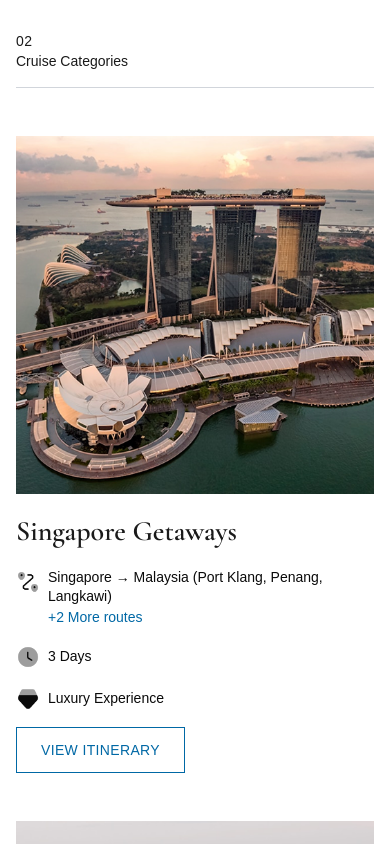
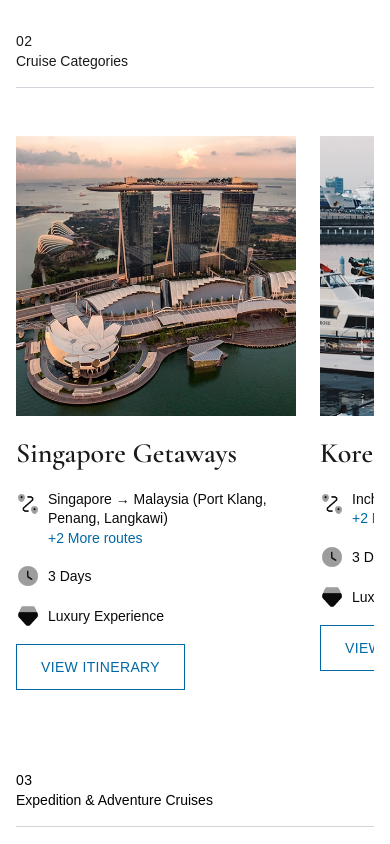
Before and after one commit to kynttt/Serenity-Cruise-Lines, a Vue app: page /cruise in a window 390 px wide. Shown: the part 1960-2804 px from the top of the page. Built offline with nearby package versions, Linux system fonts and the light colour scheme; a web font is replaced by a local one.

Commit message:
style: Cruise Page

```diff
--- a/src/components/cruise/AdventureCruise.vue
+++ b/src/components/cruise/AdventureCruise.vue
@@ -1,5 +1,5 @@
 <template>
-    <section class="md:py-20 py-10 bg-white  font-switzer">
+    <section class="md:py-20 py-8 bg-white  font-switzer">
       <div class="container mx-auto px-4">
         <!-- Section Header -->
         <div class="mb-12">
--- a/src/components/cruise/CruiseCategories.vue
+++ b/src/components/cruise/CruiseCategories.vue
@@ -8,58 +8,92 @@
           <hr class="border-gray-300" />
         </div>
 
-        <!-- Category Grid -->
-        <div class="grid md:grid-cols-3 gap-12">
+        <!-- ✅ Mobile Horizontal Scroll -->
+        <div class="flex md:hidden overflow-x-auto gap-6 pb-4 no-scrollbar">
+          <div
+            v-for="(item, index) in cruises"
+            :key="index"
+            class="flex-shrink-0 w-[280px] space-y-4"
+          >
+            <!-- Image -->
+            <img :src="item.image" :alt="item.title" class="w-full object-cover" />
+
+            <!-- Title -->
+            <h3 class="text-[28px] font-cormorant font-semibold">
+              {{ item.title }}
+            </h3>
+
+            <!-- Route Info -->
+            <div class="flex items-start gap-2 text-sm text-txtPrimary-color font-light">
+              <img
+                src="@/assets/icons/cruise-page/routing.png"
+                class="w-6 h-6 mt-[2px]"
+                alt="routing icon"
+              />
+              <p class="leading-snug">
+                {{ item.route }}<br />
+                <span class="text-primary font-light">{{ item.extraRoutes }}</span>
+              </p>
+            </div>
+
+            <!-- Meta -->
+            <div class="flex items-center gap-2 text-sm text-txtPrimary-color font-light">
+              <img
+                src="@/assets/icons/cruise-page/clock.png"
+                class="w-6 h-6"
+                alt="duration icon"
+              />
+              <p>{{ item.duration }}</p>
+            </div>
+
+            <div class="flex items-center gap-2 text-sm text-txtPrimary-color font-light">
+              <img
+                src="@/assets/icons/cruise-page/diamond.png"
+                class="w-6 h-6"
+                alt="experience icon"
+              />
+              <p>{{ item.experience }}</p>
+            </div>
+
+            <!-- Button -->
+            <button
+              class="mt-2 border border-primary text-primary px-6 py-3 uppercase text-sm tracking-wide font-normal hover:bg-primary hover:text-white transition-colors duration-300"
+            >
+              View Itinerary
+            </button>
+          </div>
+        </div>
+
+        <!-- ✅ Desktop Grid -->
+        <div class="hidden md:grid md:grid-cols-3 gap-12">
           <div
             v-for="(item, index) in cruises"
             :key="index"
             class="space-y-4"
           >
-            <!-- Image -->
             <img :src="item.image" :alt="item.title" class="w-full object-cover" />
+            <h3 class="text-[32px] font-cormorant font-semibold">{{ item.title }}</h3>
 
-            <!-- Title -->
-            <h3 class="text-[28px] md:text-[32px] font-cormorant font-semibold">
-              {{ item.title }}
-            </h3>
-
-            <!-- Route Info -->
-            <div class="flex items-start gap-2 text-sm md:text-xl text-txtPrimary-color font-light">
-              <img
-                src="@/assets/icons/cruise-page/routing.png"
-                class="md:w-10 md:h-10 w-6 h-6 mt-[2px]"
-                alt="routing icon"
-              />
+            <div class="flex items-start gap-2 text-xl text-txtPrimary-color font-light">
+              <img src="@/assets/icons/cruise-page/routing.png" class="w-10 h-10 mt-[2px]" />
               <p class="leading-snug">
                 {{ item.route }}<br />
-                <span class="text-primary text-sm md:text-base font-light">
-                  {{ item.extraRoutes }}
-                </span>
+                <span class="text-primary text-base font-light">{{ item.extraRoutes }}</span>
               </p>
             </div>
 
-            <!-- Meta -->
-            <div class="flex items-center gap-2 text-sm md:text-xl text-txtPrimary-color font-light">
-              <img
-                src="@/assets/icons/cruise-page/clock.png"
-                class="md:w-10 md:h-10 w-6 h-6 mt-[2px]"
-                alt="duration icon"
-              />
+            <div class="flex items-center gap-2 text-xl text-txtPrimary-color font-light">
+              <img src="@/assets/icons/cruise-page/clock.png" class="w-10 h-10 mt-[2px]" />
               <p>{{ item.duration }}</p>
             </div>
 
-            <div class="flex items-center gap-2 text-sm md:text-xl text-txtPrimary-color font-light">
-              <img
-                src="@/assets/icons/cruise-page/diamond.png"
-                class="md:w-10 md:h-10 w-6 h-6 mt-[2px]"
-                alt="experience icon"
-              />
+            <div class="flex items-center gap-2 text-xl text-txtPrimary-color font-light">
+              <img src="@/assets/icons/cruise-page/diamond.png" class="w-10 h-10 mt-[2px]" />
               <p>{{ item.experience }}</p>
             </div>
 
-            <!-- CTA Button -->
             <button
-              class="mt-2 border border-primary text-primary px-6 py-3 uppercase text-sm tracking-wide font-normal  hover:bg-primary hover:text-white transition-colors duration-300"
+              class="mt-2 border border-primary text-primary px-6 py-3 uppercase text-sm tracking-wide font-normal hover:bg-primary hover:text-white transition-colors duration-300"
             >
               View Itinerary
             </button>
@@ -73,6 +107,7 @@
   import sgGetawayImg from '@/assets/images/cruise-page/sg-getaway.png'
   import koreaJapanImg from '@/assets/images/cruise-page/korea-japan.png'
   import featuredCruiseImg from '@/assets/images/cruise-page/featured-cruise.png'
+
   const cruises = [
     {
       title: 'Singapore Getaways',
@@ -101,4 +136,12 @@
   ]
   </script>
 
-  <style scoped></style>
+  <style scoped>
+  .no-scrollbar::-webkit-scrollbar {
+    display: none;
+  }
+  .no-scrollbar {
+    -ms-overflow-style: none;
+    scrollbar-width: none;
+  }
+  </style>
```
